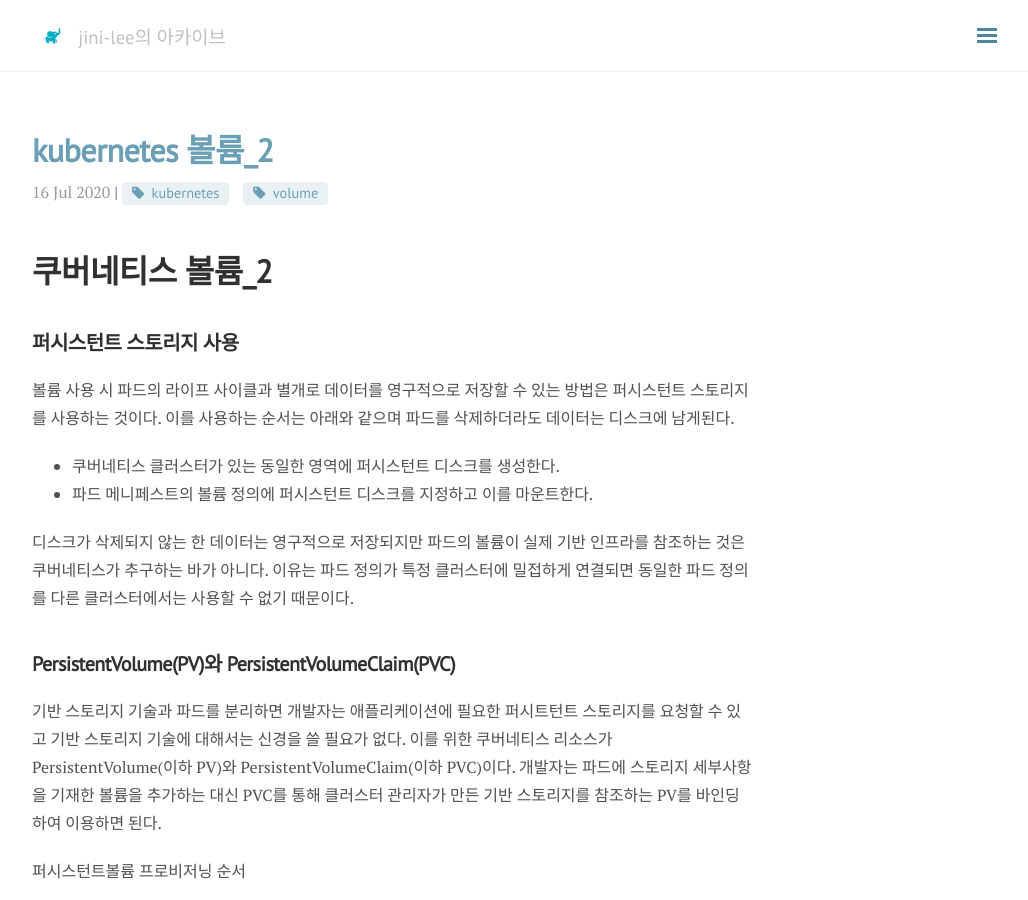
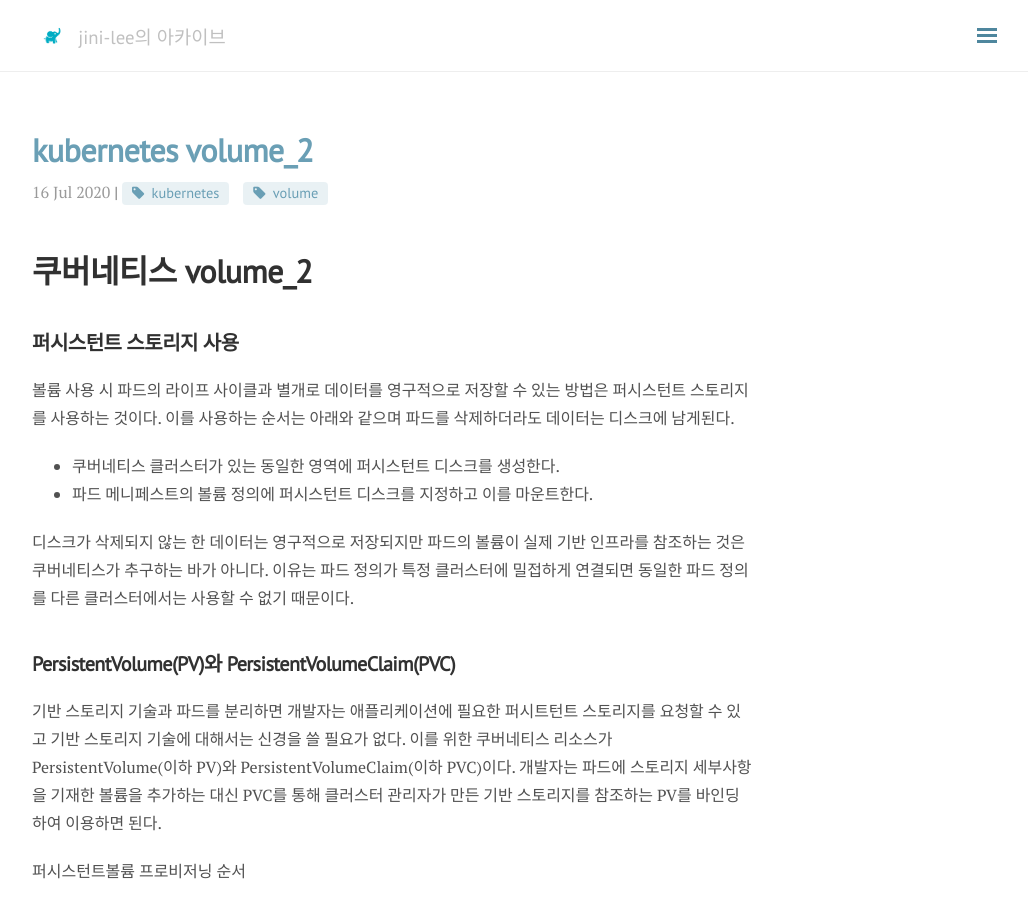
Before and after one commit to jini-lee/jini-lee.github.com, a Jekyll site: the page built from _posts/kubernetes/2020-07-16-volume-2.md, in a window 1280 px wide and 900 px high. Shown: the whole window, without its empty margins (248-1276 px from the left). Built offline with Jekyll 4.4.1, drawn with Linux system fonts in a browser that asks for light colours; nearby versions of some CDN libraries; comment, search, counter and statistics services are not loaded.

Commit message:
Update 2020-07-16-volume-2.md

```diff
--- a/_posts/kubernetes/2020-07-16-volume-2.md
+++ b/_posts/kubernetes/2020-07-16-volume-2.md
@@ -1,13 +1,13 @@
 ---
 layout: post
-title: kubernetes 볼륨_2
+title: kubernetes volume_2
 categories: [kubernetes]
 tags: [kubernetes, volume]
 comments: true
 ---
 
 
-# 쿠버네티스 볼륨_2
+# 쿠버네티스 volume_2
 
 ## 퍼시스턴트 스토리지 사용
 
```
